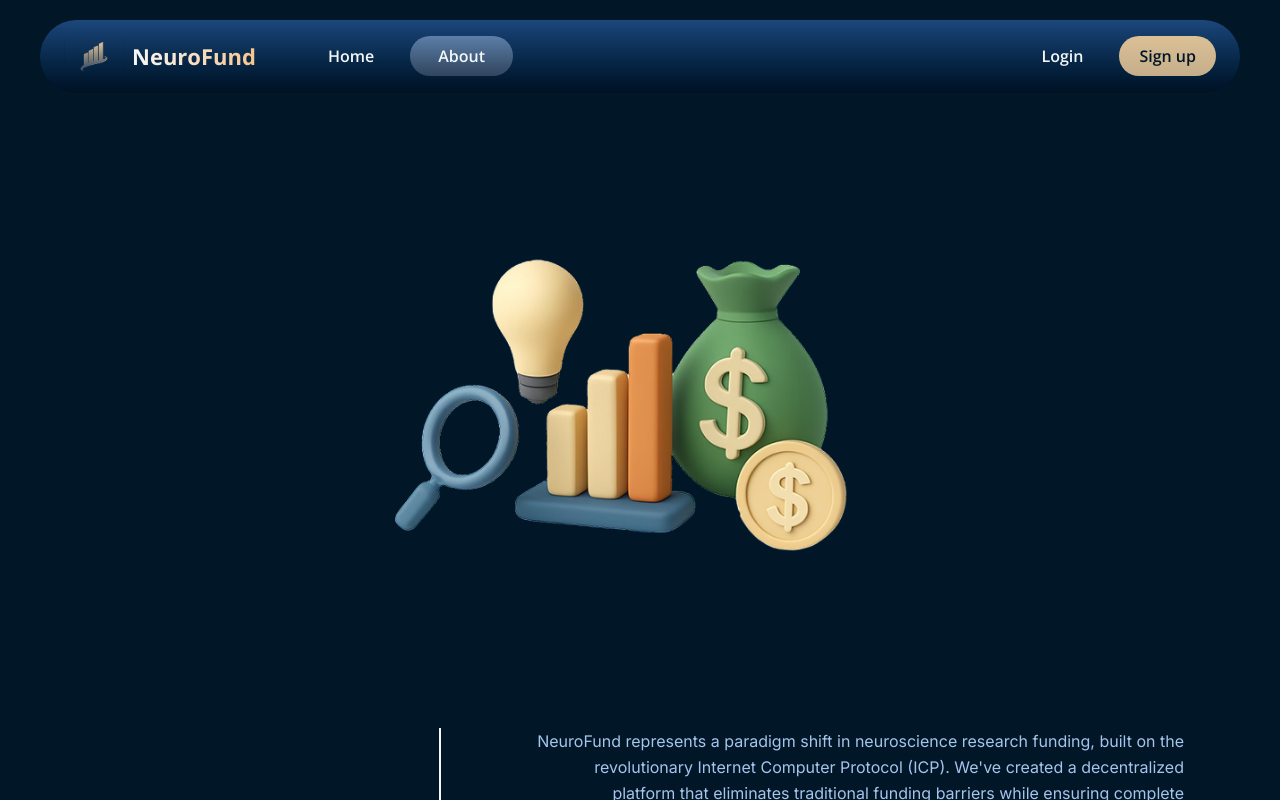
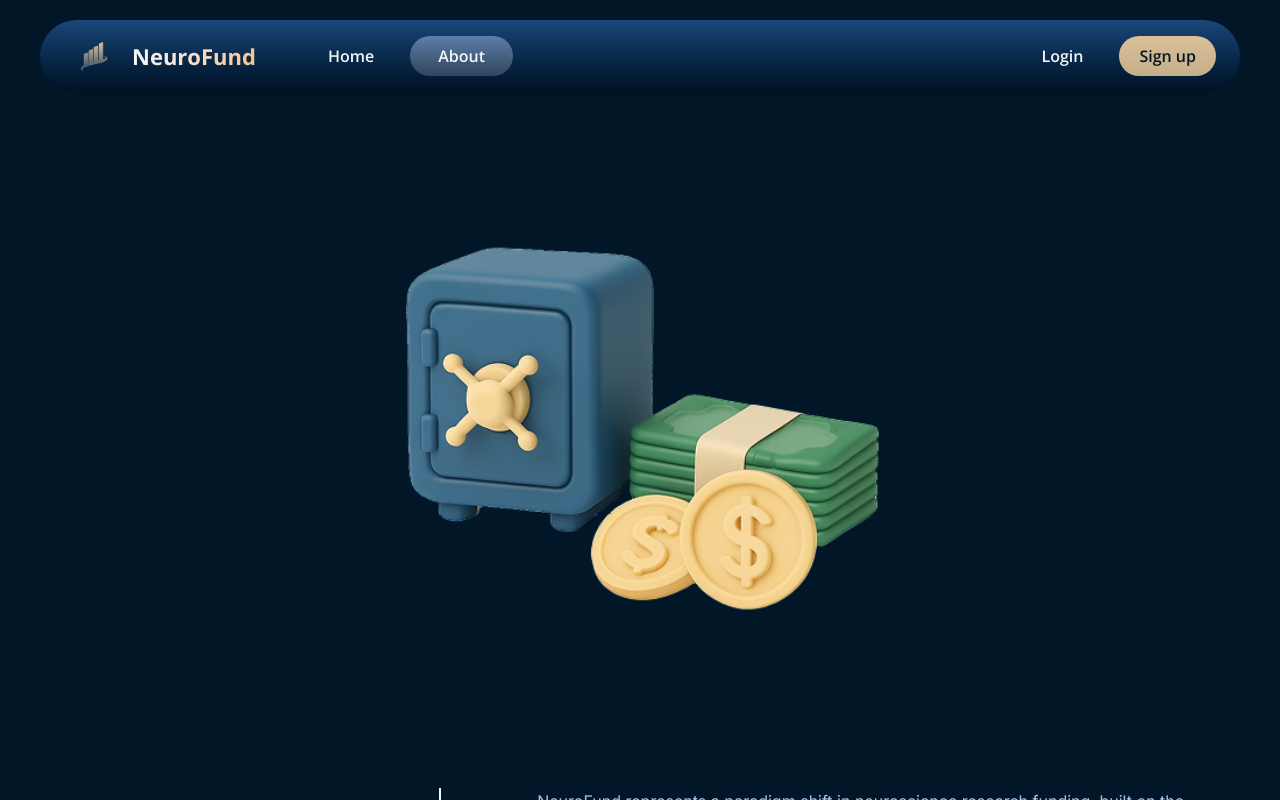
Before and after one commit to adndax/Hackathon-Codefest_NeuroFund, a Next.js app in the folder app/frontend/: page /about in a window 1280 px wide. Shown: the top 800 px of the page. Built offline with nearby package versions, Linux system fonts and the light colour scheme.

Commit message:
fix: image

```diff
--- a/app/frontend/src/app/about/page.tsx
+++ b/app/frontend/src/app/about/page.tsx
@@ -11,7 +11,7 @@ export default function AboutPage(){
   return (
     <>
       <NavigationBar navItems={navItemsUnloggedIn} current_item="About" login={false}/>
-      <FeaturePlaceholder className="pt-45" />
+        <FeaturePlaceholder className="pt-60" imageSrc="/asset-3d-2.png"/>
         <section className="flex items-center justify-center min-h-screen text-white px-6 py-12 pr-10">
               <div className="w-full max-w-7xl flex flex-col lg:flex-row items-center lg:items-center gap-8 h-full">
               {/* Judul */}
--- a/app/frontend/src/app/page.tsx
+++ b/app/frontend/src/app/page.tsx
@@ -14,7 +14,7 @@ export default function LandingPage() {
     <Paragraph className="px-50 mt-10" >Lorem ipsum dolor sit amet, consectetur adipiscing elit. Donec tempus  arcu nec elit sollicitudin porttitor. Etiam id quam quis tortor  hendrerit rhoncus. Donec vel urna neque. Aliquam pellentesque varius  felis a suscipit.</Paragraph>
     <BlueButton>Get Started</BlueButton>
     </div>
-  <FeaturePlaceholder className="w-200 mx-auto"/>
+  <FeaturePlaceholder className="w-200 mx-auto" imageSrc="/asset-3d.png"/>
   </>
   );
 }
--- a/app/frontend/src/components/FeaturePlaceholder.tsx
+++ b/app/frontend/src/components/FeaturePlaceholder.tsx
@@ -1,13 +1,17 @@
 import React from 'react';
 import { cn } from "@/lib/utils";
 
-export const FeaturePlaceholder = ({className}: {className?: string}) => {
+type FeaturePlaceholderProps = {
+  className?: string;
+  imageSrc?: string;
+};
+
+export const FeaturePlaceholder = ({ className, imageSrc = "asset-3d.png" }: FeaturePlaceholderProps) => {
   return (
     <section className={cn("bg-background py-12", className)}>
-      <div className={cn("w-200 h-75 mx-auto rounded-md flex items-center justify-center -mt-24",className)}>
-        {/* <span className={cn("text-gray-500", className)}></span> */}
-        <img src="asset-3d.png" className="w-160 h-auto"/>
+      <div className={cn("w-200 h-75 mx-auto rounded-md flex items-center justify-center -mt-24", className)}>
+        <img src={imageSrc} className="w-160 h-auto" />
       </div>
     </section>
   );
-}
+};
```
